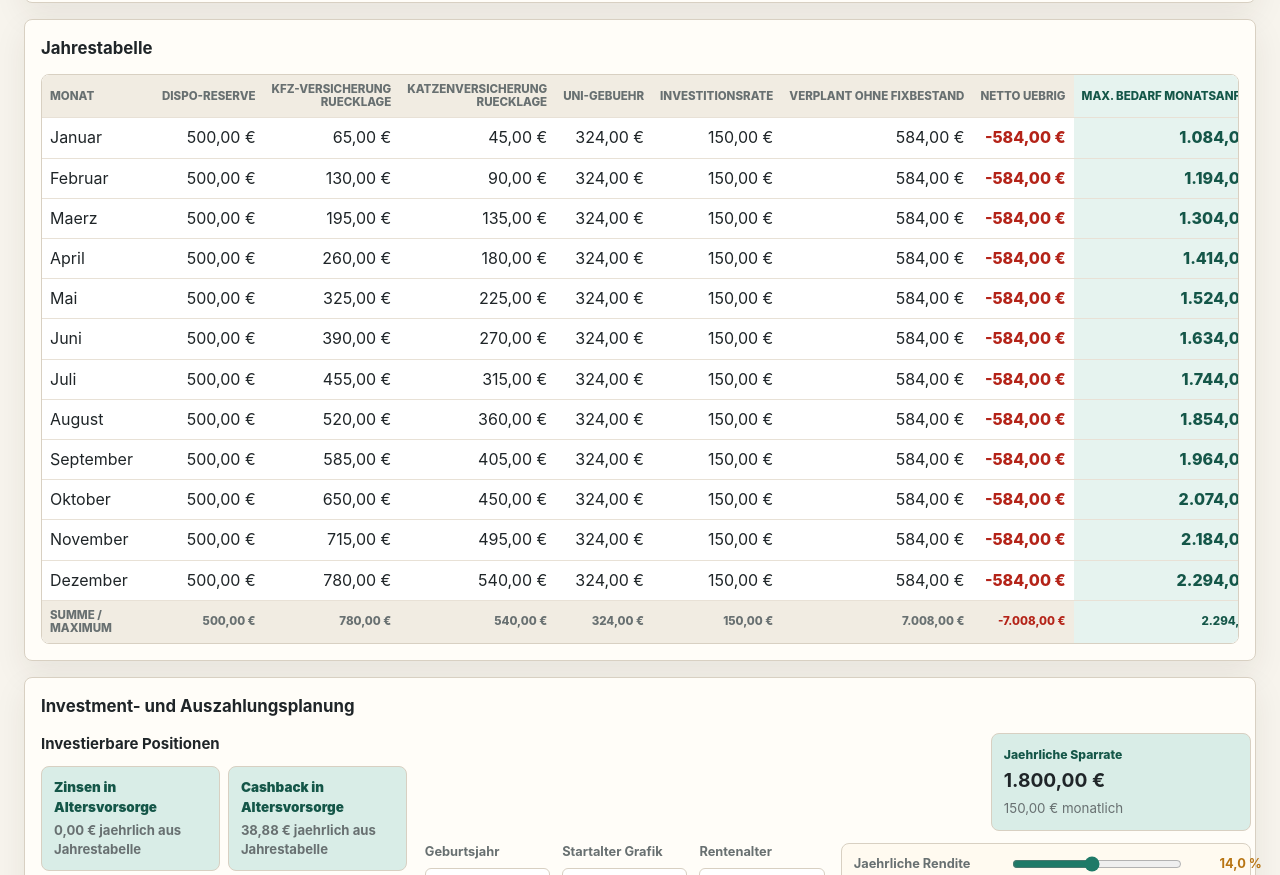
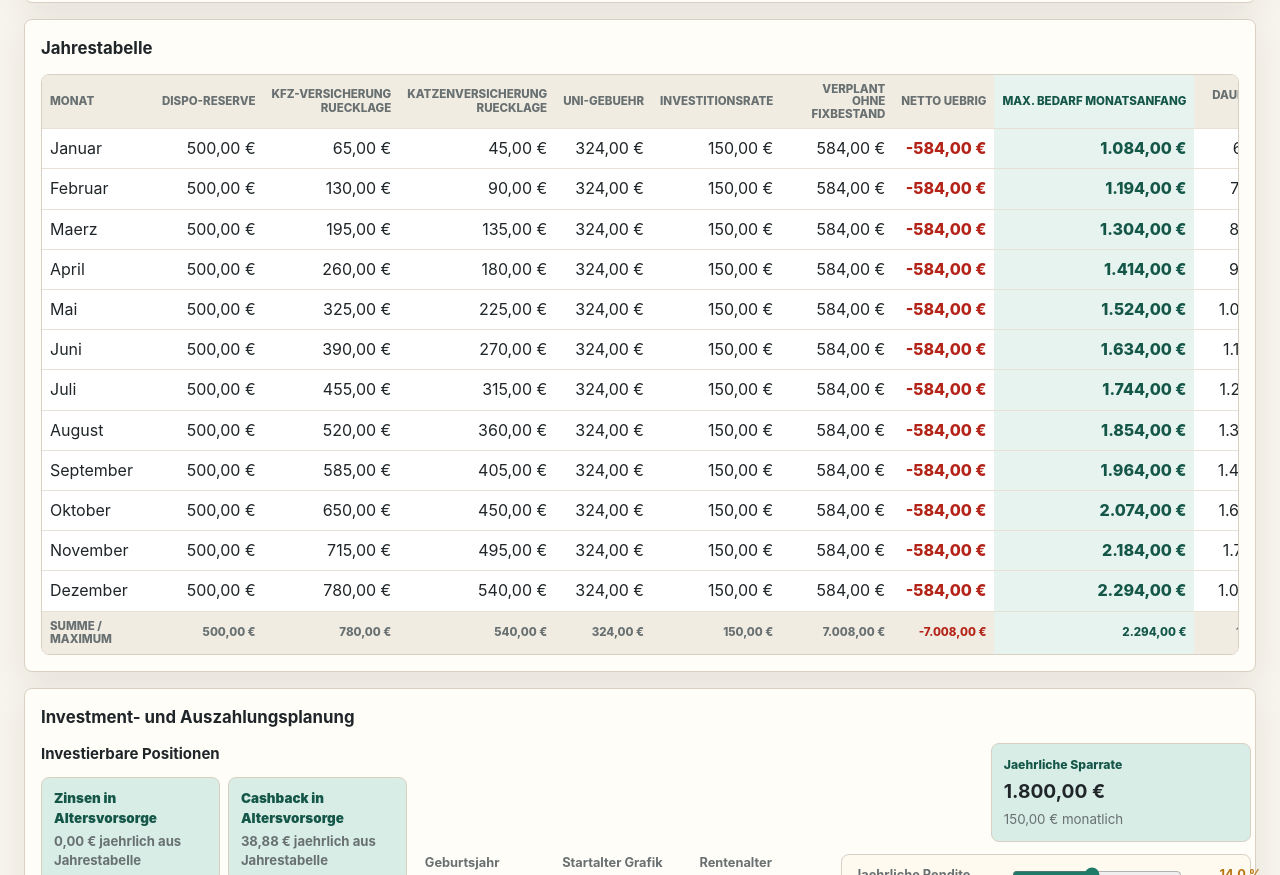
Before and after one commit to kleiveist/BlobFin, a website built with Vite: page frontend/index.html in a window 1280 px wide. Shown: the part 1033-1908 px from the top of the page. Built offline with nearby package versions, Linux system fonts and the light colour scheme.

Commit message:
📊 Refine annual table column headers

```diff
--- a/frontend/src/main.ts
+++ b/frontend/src/main.ts
@@ -313,11 +313,11 @@ function renderResultTable(summary: ReturnType<typeof calculateReserveSummary>):
     <tr>
       <th class="month-col">Monat</th>
       ${summary.visiblePositions.map((position) => `<th>${makeHeaderLabel(position.name)}</th>`).join("")}
-      <th>Verplant ohne Fixbestand</th>
+      <th class="result-compact-col"><span class="split-header">Verplant ohne<span>Fixbestand</span></span></th>
       <th>Netto uebrig</th>
       <th class="highlight-col">Max. Bedarf Monatsanfang</th>
-      <th>Dauerhafter Bestand</th>
-      <th>ca. Monatszins</th>
+      <th class="result-compact-col"><span class="split-header">Dauerhafter<span>Bestand</span></span></th>
+      <th class="result-interest-col"><span class="split-header">ca.<span>Monatszins</span></span></th>
       <th>Cashback</th>
     </tr>
   `;
@@ -328,11 +328,11 @@ function renderResultTable(summary: ReturnType<typeof calculateReserveSummary>):
         <tr>
           <td>${row.month}</td>
           ${summary.visiblePositions.map((position) => `<td>${money(row.values[position.id] || 0)}</td>`).join("")}
-          <td>${money(row.plannedOutflow)}</td>
+          <td class="result-compact-col">${money(row.plannedOutflow)}</td>
           <td class="${amountClass(row.monthlyRemaining)}">${money(row.monthlyRemaining)}</td>
           <td class="highlight-col">${money(row.maxNeeded)}</td>
-          <td>${money(row.permanentAfterMonthlyOutflows)}</td>
-          <td class="positive">${money(row.monthlyInterest)}</td>
+          <td class="result-compact-col">${money(row.permanentAfterMonthlyOutflows)}</td>
+          <td class="positive result-interest-col">${money(row.monthlyInterest)}</td>
           <td class="positive">${money(row.monthlyCashback)}</td>
         </tr>
       `;
@@ -345,11 +345,11 @@ function renderResultTable(summary: ReturnType<typeof calculateReserveSummary>):
       ${summary.visiblePositions
         .map((position) => `<th>${money(summary.rows[11]?.values[position.id] || 0)}</th>`)
         .join("")}
-      <th>${money(summary.totalPlannedOutflow)}</th>
+      <th class="result-compact-col">${money(summary.totalPlannedOutflow)}</th>
       <th class="${amountClass(summary.yearlyRemaining)}">${money(summary.yearlyRemaining)}</th>
       <th class="highlight-col">${money(summary.maxRow.maxNeeded)}</th>
-      <th>${money(summary.yearEndBalance)}</th>
-      <th class="positive">${money(summary.totalInterest)}</th>
+      <th class="result-compact-col">${money(summary.yearEndBalance)}</th>
+      <th class="positive result-interest-col">${money(summary.totalInterest)}</th>
       <th class="positive">${money(summary.totalCashback)}</th>
     </tr>
   `;
--- a/frontend/src/styles.css
+++ b/frontend/src/styles.css
@@ -559,6 +559,26 @@ tfoot th {
   min-width: 112px;
 }
 
+.result-compact-col {
+  width: 112px;
+  min-width: 112px;
+}
+
+.result-interest-col {
+  width: 94px;
+  min-width: 94px;
+}
+
+.split-header {
+  display: grid;
+  gap: 1px;
+  line-height: 1.05;
+}
+
+.split-header span {
+  display: block;
+}
+
 .icon-button {
   width: 34px;
   height: 34px;
```
